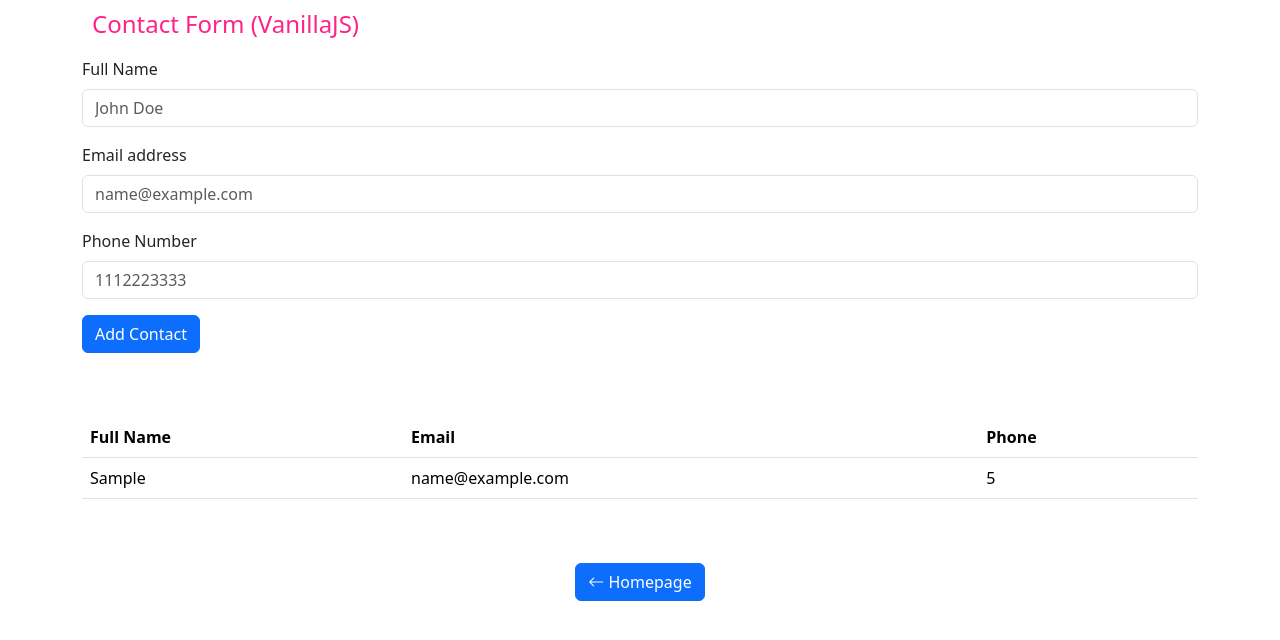
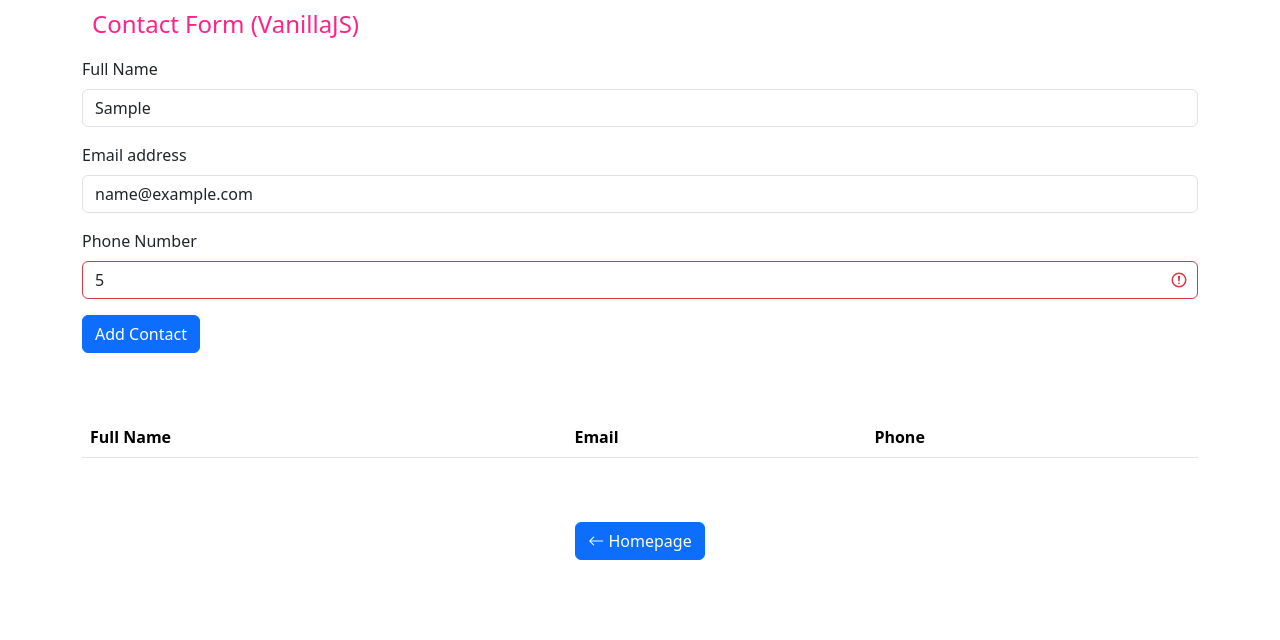
Before and after one commit to ChadRidings/Vanilla-JavaScript, a plain HTML site: page vanilla-practice/form-validation/index.html in a window 1280 px wide. Both pictures are taken after typing "Sample", "name@example.com", "5" into the empty fields and a click on the button "Add Contact". Drawn offline with nearby package versions, Linux system fonts and the light colour scheme.

Commit message:
add validation
keep things semantic and concise

```diff
--- a/vanilla-practice/accordian-dropdown/script.js
+++ b/vanilla-practice/accordian-dropdown/script.js
@@ -2,7 +2,7 @@ function onReady() {
     // Query all of the accordion elements
     const accordions = document.querySelectorAll('.accordion');
 
-    // Collapse all accordions except the first one
+    // Collapse all accordions except the first one on initial load
     accordions.forEach((accordion, index) => {
         if (index === 0) {
             const description = accordion.querySelector('.description');
--- a/vanilla-practice/form-validation/index.html
+++ b/vanilla-practice/form-validation/index.html
@@ -32,6 +32,7 @@
                                 class="form-control"
                                 id="email"
                                 placeholder="name@example.com"
+                                pattern="^[a-zA-Z0-9._%+-]+@[a-zA-Z0-9.-]+\.[a-zA-Z]{2,}$"
                                 required
                             />
                         </div>
@@ -45,6 +46,7 @@
                                 maxlength="10"
                                 minlength="10"
                                 oninput="this.value=this.value.slice(0, this.maxLength)"
+                                pattern="^\d{10}$"
                                 required
                             />
                         </div>
@@ -65,7 +67,7 @@
                                 <th scope="col">Phone</th>
                             </tr>
                         </thead>
-                        <tbody id="tbody"></tbody>
+                        <tbody id="contactsTbody"></tbody>
                     </table>
                 </div>
             </div>
--- a/vanilla-practice/form-validation/script.js
+++ b/vanilla-practice/form-validation/script.js
@@ -3,12 +3,51 @@ function onReady() {
         e.preventDefault();
 
         // Get form values
-        const name = document.getElementById('name').value;
-        const email = document.getElementById('email').value;
-        const phone = document.getElementById('phone').value;
+        const nameElement = document.getElementById('name');
+        const emailElement = document.getElementById('email');
+        const phoneElement = document.getElementById('phone');
+
+        const name = nameElement.value.trim();
+        const email = emailElement.value.trim();
+        const phone = phoneElement.value.trim();
+
+        const emailRegex = /^[a-zA-Z0-9._%+-]+@[a-zA-Z0-9.-]+\.[a-zA-Z]{2,}$/;
+        const phoneRegex = /^\d{10}$/;
+
+        /**
+         * Validation
+         * - Name: Required
+         * - Email: Required, Valid email
+         * - Phone: Required, 10 digits
+         * - add 'is-invalid' class to input if invalid
+         */
+        nameElement.classList.remove('is-invalid');
+        emailElement.classList.remove('is-invalid');
+        phoneElement.classList.remove('is-invalid');
+
+        if (!name) {
+            nameElement.classList.add('is-invalid');
+            return;
+        } else {
+            nameElement.classList.remove('is-invalid');
+        }
+
+        if (!email || !emailRegex.test(email)) {
+            emailElement.classList.add('is-invalid');
+            return;
+        } else {
+            nameElement.classList.remove('is-invalid');
+        }
+
+        if (!phone || !phoneRegex.test(phone)) {
+            phoneElement.classList.add('is-invalid');
+            return;
+        } else {
+            nameElement.classList.remove('is-invalid');
+        }
 
         // Add new contact to table
-        const tbody = document.getElementById('tbody');
+        const tbody = document.getElementById('contactsTbody');
         const tr = document.createElement('tr');
         tr.innerHTML = `
             <td>${name}</td>
@@ -19,6 +58,9 @@ function onReady() {
 
         // Reset (clear) form
         document.getElementById('contactForm').reset();
+        nameElement.classList.remove('is-invalid');
+        emailElement.classList.remove('is-invalid');
+        phoneElement.classList.remove('is-invalid');
     });
 }
 
```
